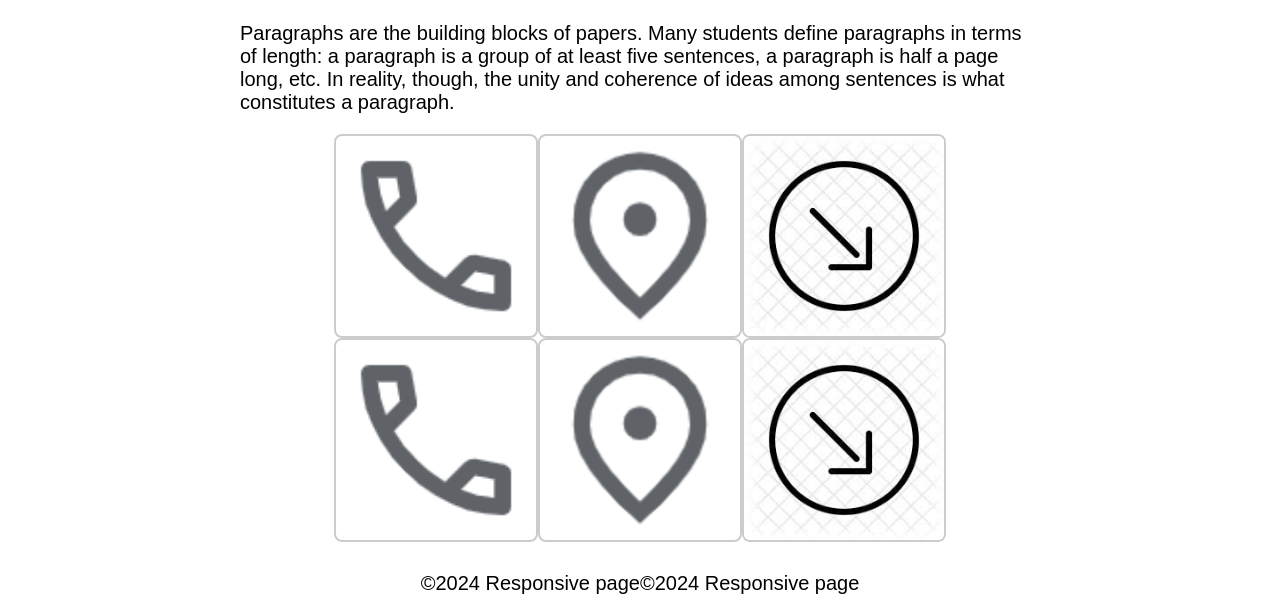
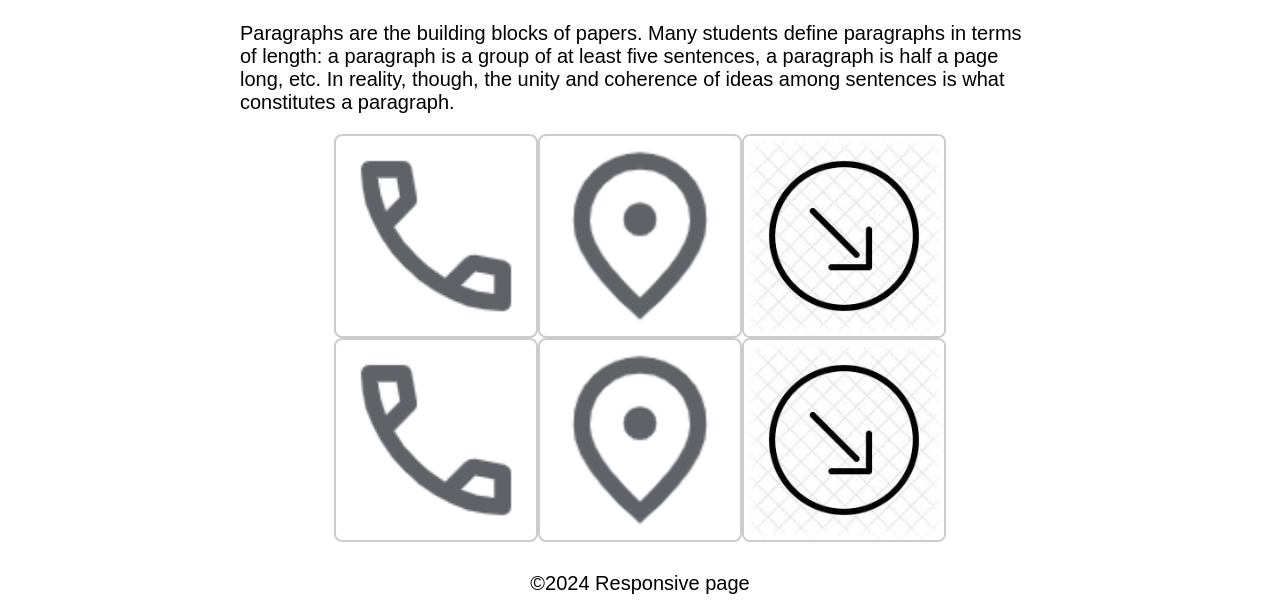
Before and after one commit to Afrinfarhath/ContactPage, a plain HTML site: page index.html in a window 1280 px wide. Shown: the part 190-805 px from the top of the page. Drawn offline with Linux system fonts and the light colour scheme.

Commit message:
fix: updated file

```diff
--- a/index.html
+++ b/index.html
@@ -28,7 +28,6 @@
     </main>
     <footer class="footer">
       <p>&copy;2024 Responsive page</p>
-      <p>&copy;2024 Responsive page</p>
     </footer>
   </body>
 </html>
```
